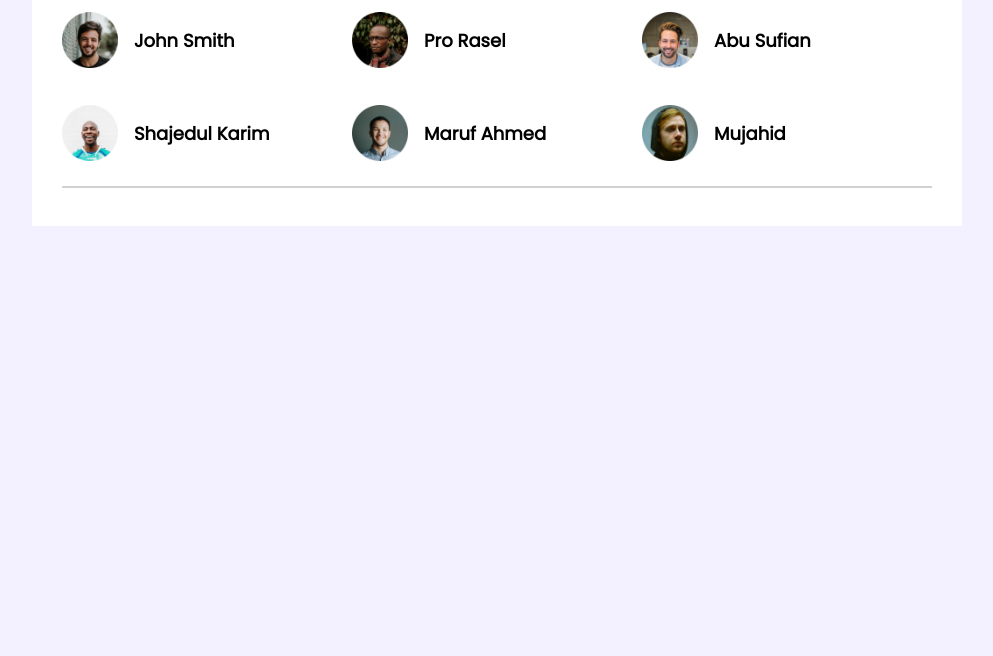
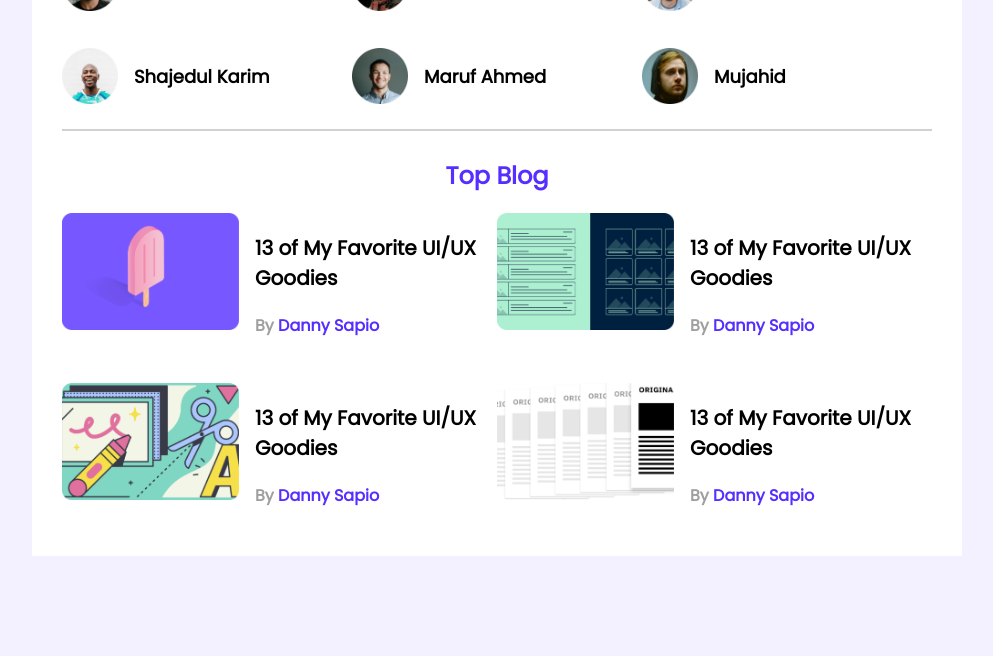
Before and after one commit to mhdsajjad/leader-board-css3, a plain HTML site: page index.html in a window 1280 px wide. Shown: the part 144-800 px from the top of the page, without its empty margins (143-1136 px from the left). Drawn offline with Linux system fonts and the light colour scheme.

Commit message:
top players and top blogs end

```diff
--- a/index.html
+++ b/index.html
@@ -16,13 +16,14 @@
     <!---------- header end ---------->
     <!---------- main start ---------->
     <main>
+        <!---------- top-players and top-blogs section start ---------->
         <section class=" container">
         <!---------- top players start ---------->
             <div class="top-players">
-                 <div class="section-title">
+                 <!-- <div class="section-title">
                     <h2>Top Player</h2>
-                 </div>
-                 <!-- <h2 class="section-title">Top Player</h2>   -->
+                 </div>  -->
+                 <h2 class="section-title">Top Player</h2>
                 <div class="players">
                     <div class="player">
                         <img src="images/players/player-1.png" alt="">
@@ -55,10 +56,58 @@
         <!---------- top horizontal line stare ---------->
             <hr>
         <!---------- top horizontal line end ---------->
-            <!---------- top blogs start ---------->
-
+        <!---------- top blogs start ---------->
+            <div class="top-blogs">
+                <h2 class="section-title">Top Blog</h2>
+                <div class="blogs">
+                    <article class="blog">
+                        <div class="thumbnail">
+                            <img src="./images/blogs/blog-1.png" alt="" srcset="">
+                        </div>
+                        <div class="blog-info">
+                            <h3 class="blog-title">13 of My Favorite UI/UX Goodies<h3>
+                              <p class="blog-author">By <a href="">Danny Sapio</a></p>
+                        </div>
+                    </article>
+                    <article class="blog">
+                        <div class="thumbnail">
+                            <img src="./images/blogs/blog-2.png" alt="" srcset="">
+                        </div>
+                        <div class="blog-info">
+                            <h3 class="blog-title">13 of My Favorite UI/UX Goodies<h3>
+                              <p class="blog-author">By <a href="">Danny Sapio</a></p>
+                        </div>
+                    </article>
+                    <article class="blog">
+                        <div class="thumbnail">
+                            <img src="./images/blogs/blog-3.png" alt="" srcset="">
+                        </div>
+                        <div class="blog-info">
+                            <h3 class="blog-title">13 of My Favorite UI/UX Goodies<h3>
+                              <p class="blog-author">By <a href="">Danny Sapio</a></p>
+                        </div>
+                    </article>
+                    <article class="blog">
+                        <div class="thumbnail">
+                            <img src="./images/blogs/blog-4.png" alt="" srcset="">
+                        </div>
+                        <div class="blog-info">
+                            <h3 class="blog-title">13 of My Favorite UI/UX Goodies<h3>
+                              <p class="blog-author">By <a href="">Danny Sapio</a></p>
+                        </div>
+                    </article>
+                </div>
+            </div>
             <!---------- top blogs end ---------->
     </section>
+    <!---------- top-players and top-blogs section end ---------->
+
+    <!---------- Lates Course section start ---------->
+    <!-- <section class="container">
+        <h2 class="section-title">Lates Course</h2> -->
+
+    </section>
+    <!---------- Lates Course start end---------->
     </main>
     <!---------- main end ---------->
     <!---------- footer start ---------->
--- a/styles/style.css
+++ b/styles/style.css
@@ -17,6 +17,7 @@ main {
 }
 hr {
   border: 1px solid #d1d1d1;
+  margin-bottom: 27px;
 }
 
 /* ---------- top players style start----------*/
@@ -49,5 +50,32 @@ hr {
 /*---------- top players style end----------*/
 
 /* ---------- top blogs style start ---------- */
+.blogs {
+  display: grid;
+  grid-template-columns: repeat(2, 1fr);
+  grid-row-gap: 26px;
+}
+.blog {
+  display: flex;
+}
 
+.blog .thumbnail img {
+  width: 177px;
+  height: 117px;
+}
+.blog-info {
+  margin-left: 16px;
+}
+.blog-title {
+  font-size: 20px;
+}
+.blog-author {
+  color: #9f9f9f;
+  font-size: 16px;
+}
+.blog-author a {
+  color: #562eff;
+  font-size: 16px;
+  text-decoration: none;
+}
 /* ---------- top blogs style end ---------- */
```
